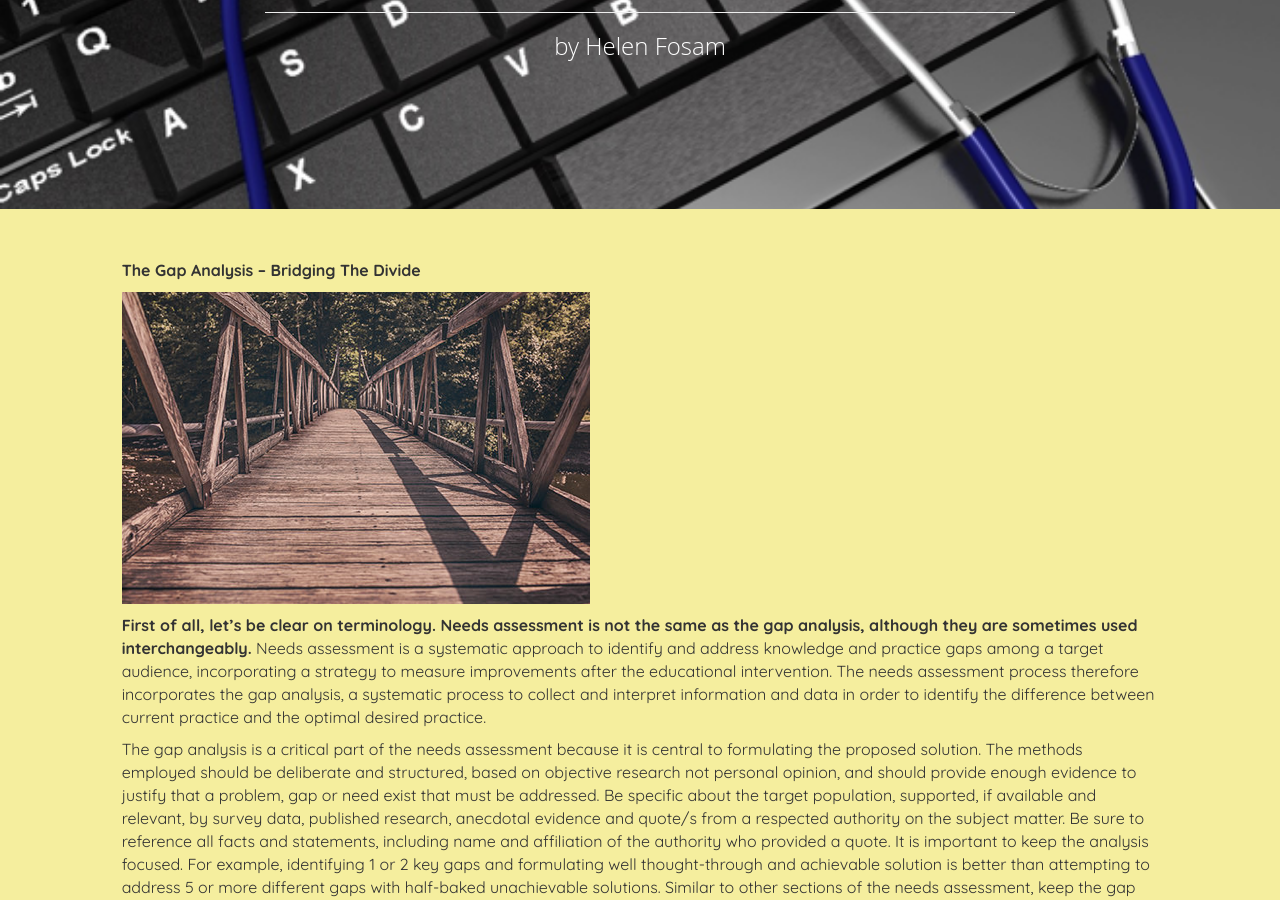
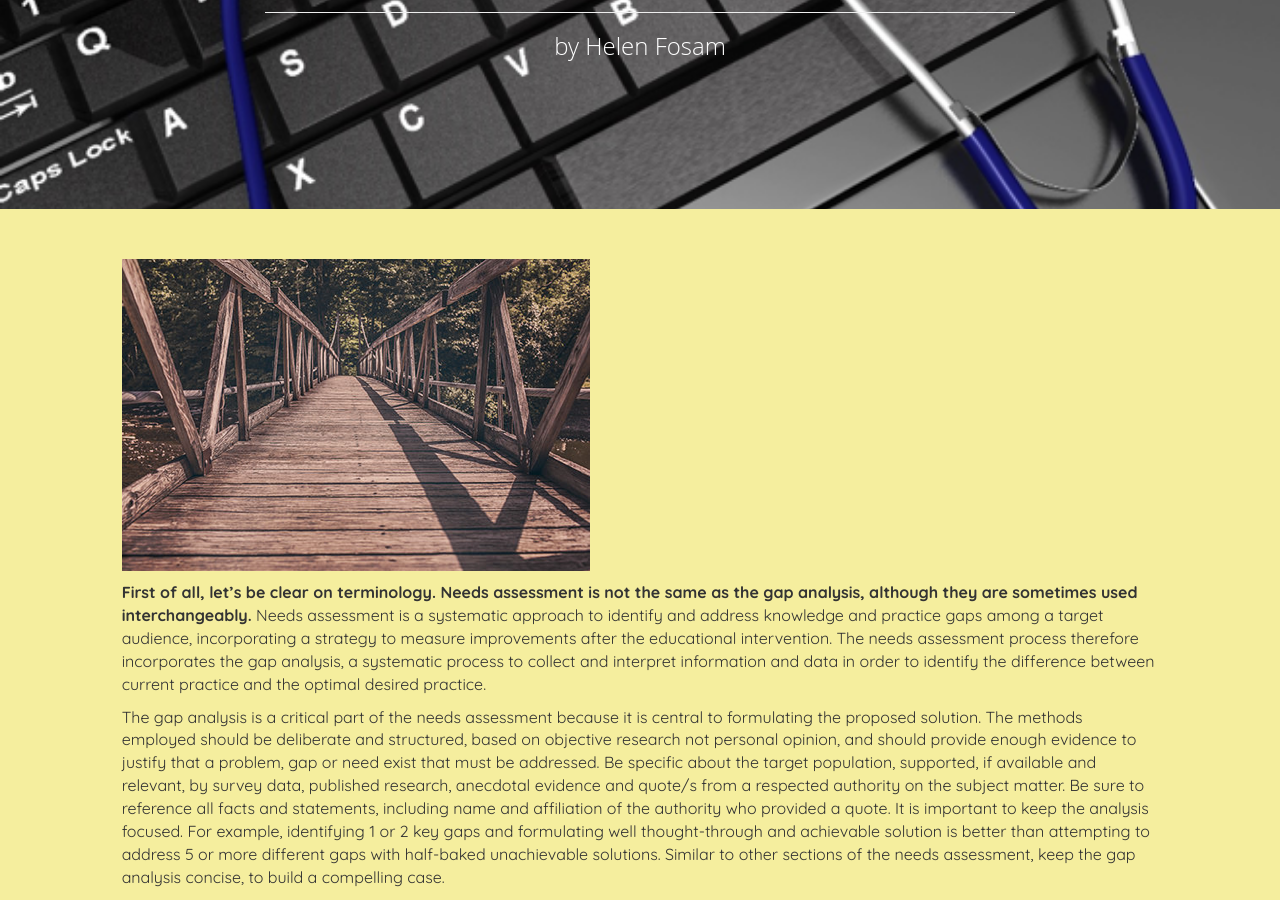
Before and after one commit to saltoriousSIG/theedge, a Jekyll site: the page built from _posts/blogs/2016-11-24-The-Gap-Analysis-Bridging-the-Divinde.md, in a window 1280 px wide and 900 px high, scrolled down 333 px. Built offline with Jekyll 4.4.1, drawn with Linux system fonts in a browser that asks for light colours.

Commit message:
Update 2016-11-24-The-Gap-Analysis-Bridging-the-Divinde.md

```diff
--- a/_posts/blogs/2016-11-24-The-Gap-Analysis-Bridging-the-Divinde.md
+++ b/_posts/blogs/2016-11-24-The-Gap-Analysis-Bridging-the-Divinde.md
@@ -6,7 +6,6 @@ author: Helen Fosam
 date: November 24 2016
 category: blogs
 ---
-**The Gap Analysis -- Bridging The Divide**
 
 ![blog-3-img](/assets/img/blog-7-pic.png)
 
```
